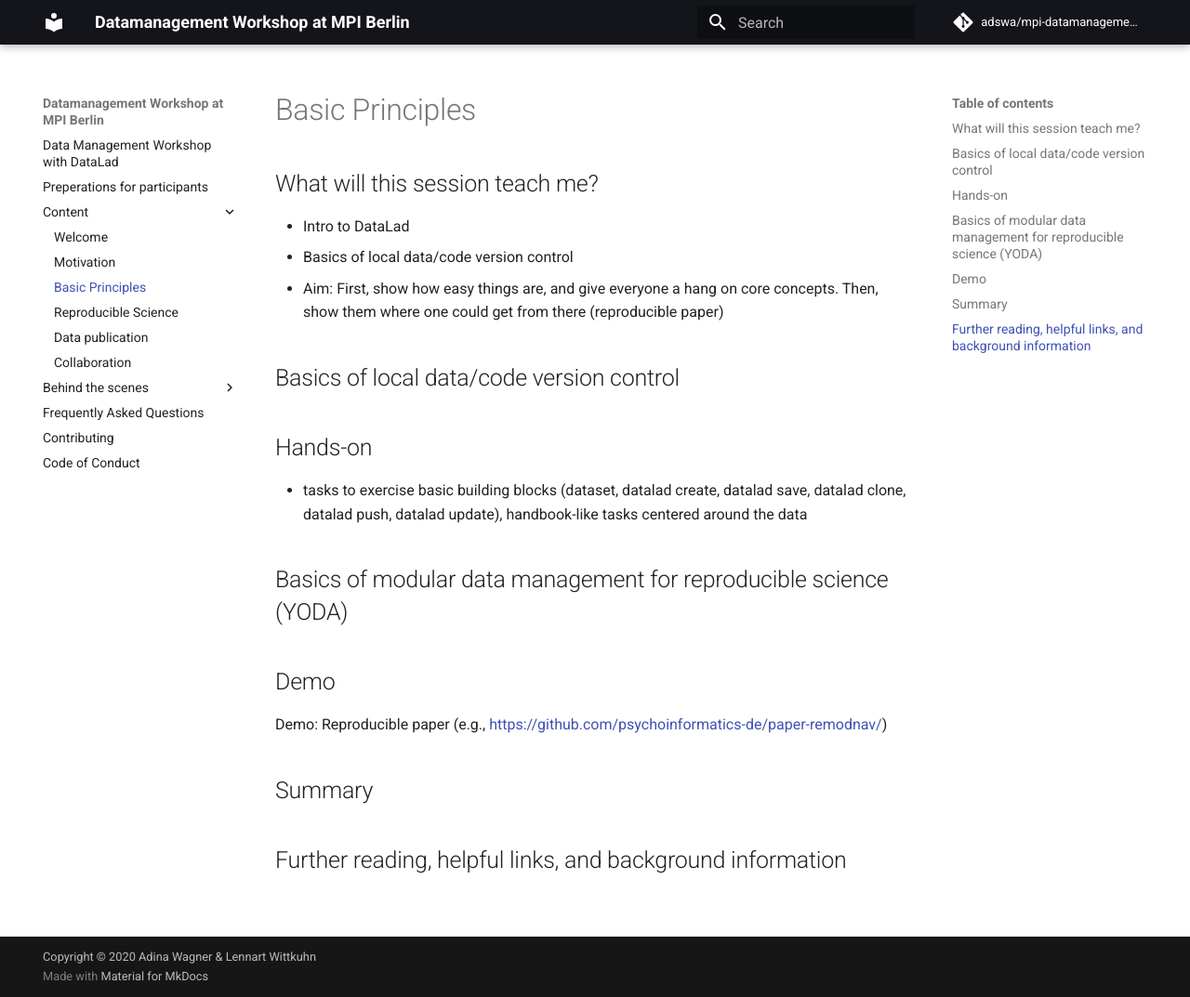
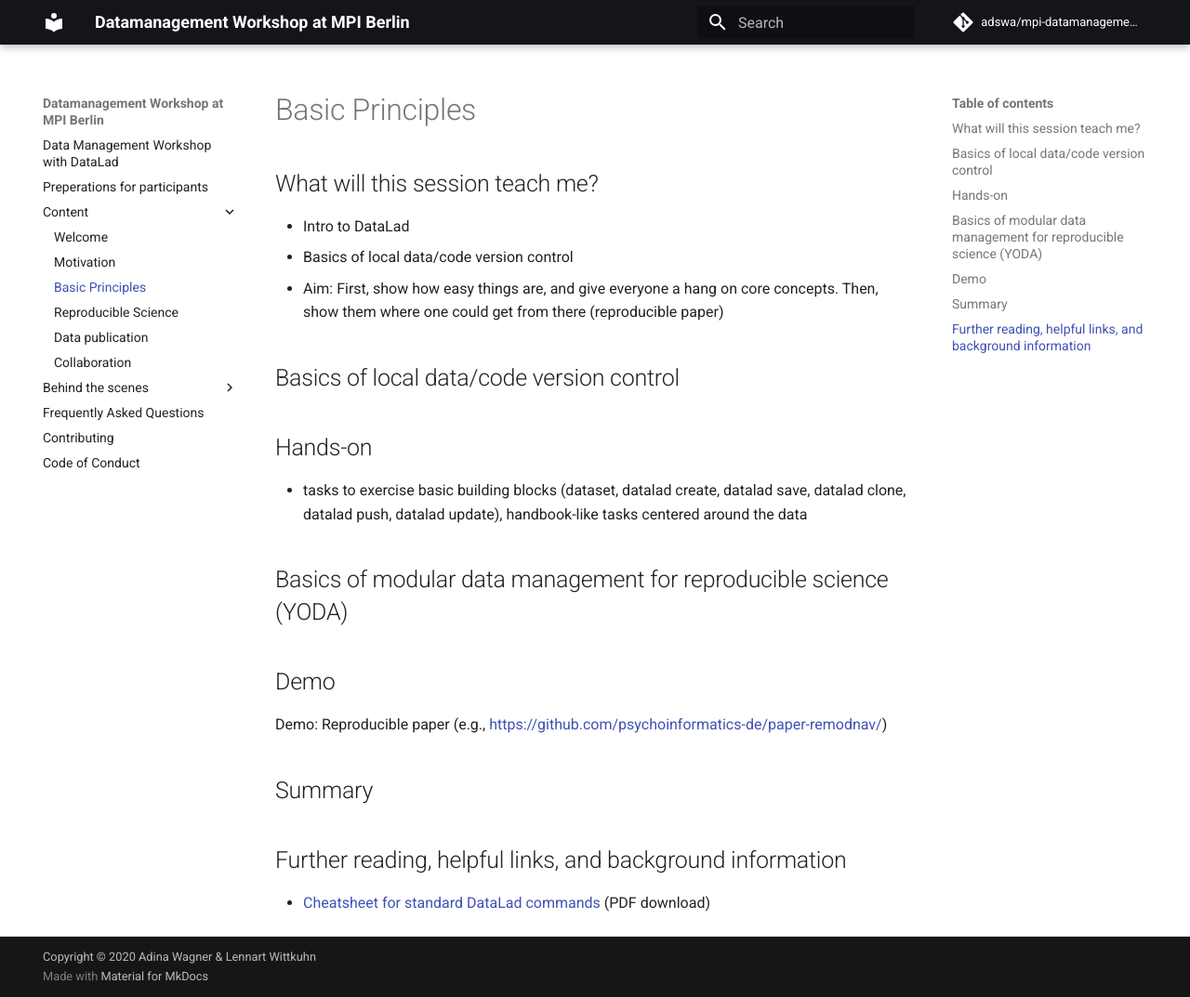
Before and after one commit to adswa/mpi-datamanagement-ws, an MkDocs documentation site: the page built from docs/content/basicprinciples.md, in a window 1280 px wide and 1073 px high. Shown: the whole window at 93% size. Built offline with MkDocs 1.6.1 and Material for MkDocs 9.7.7, drawn with Linux system fonts in a browser that asks for light colours; comment, search, counter and statistics services are not loaded.

Commit message:
Add link to datalad cheatsheet to Basics

```diff
--- a/docs/content/basicprinciples.md
+++ b/docs/content/basicprinciples.md
@@ -27,3 +27,5 @@
 # Summary
 
 # Further reading, helpful links, and background information
+
+- [Cheatsheet for standard DataLad commands](http://handbook.datalad.org/en/latest/basics/101-136-cheatsheet.html) (PDF download)
```
